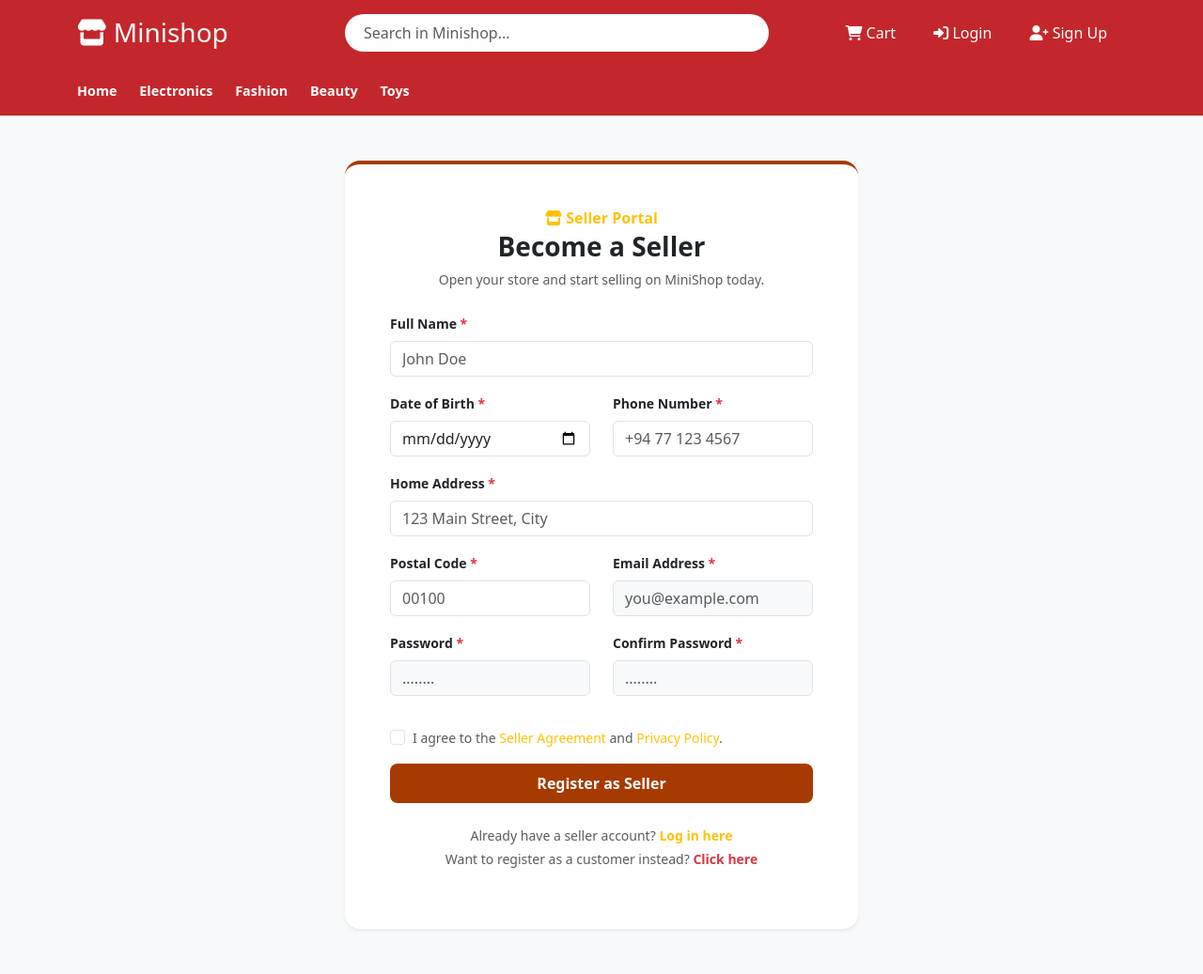
After one commit to Yasith-SE/Minishop-py, a Django app: page /register/seller/ in a window 1280 px wide. The commit adds this page. Shown: the whole page at 94% size. Run offline with Django 5.2, Linux system fonts and the light colour scheme.

Commit message:
Add user authentication forms, views, and templates; implement user profile model and migrations

```diff
--- /dev/null
+++ b/core/forms.py
@@ -0,0 +1,23 @@
+from django import forms
+from django.contrib.auth.forms import UserCreationForm
+from django.contrib.auth.models import User
+
+# Standard Customer Form
+class CustomerSignUpForm(UserCreationForm):
+    email = forms.EmailField(required=True)
+
+    class Meta:
+        model = User
+        fields = ['username', 'email']
+
+# Dedicated Seller Form
+class SellerSignUpForm(UserCreationForm):
+    email = forms.EmailField(required=True)
+    date_of_birth = forms.DateField(required=True, widget=forms.DateInput(attrs={'type': 'date'}))
+    phone_number = forms.CharField(required=True, max_length=20)
+    home_address = forms.CharField(required=True, max_length=255)
+    postal_code = forms.CharField(required=True, max_length=20)
+
+    class Meta:
+        model = User
+        fields = ['username', 'email']
--- a/core/urls.py
+++ b/core/urls.py
@@ -6,4 +6,12 @@ app_name = 'core'
 urlpatterns = [
     path('', views.home, name='home'),
     path('product/<slug:slug>/', views.product_detail, name='product_detail'),
+
+    # authentication routing
+    path('login/', views.login_view, name='login'),
+    path('logout/', views.logout_view, name='logout'),
+
+    # Registration Routes
+    path('register/', views.customer_signup_view, name='signup'),
+    path('register/seller/', views.seller_signup_view, name='seller_signup'),
 ]
--- a/core/views.py
+++ b/core/views.py
@@ -10,3 +10,76 @@ def product_detail(request, slug):
     # Get one specific product or return a 404 error if it doesn't exist
     product = get_object_or_404(Product, slug=slug, is_available=True)
     return render(request, 'detail.html', {'product': product})
+
+from django.contrib.auth import login, logout, authenticate
+from django.contrib.auth.forms import AuthenticationForm
+from django.shortcuts import render, redirect, get_object_or_404
+from .models import Product, Category, UserProfile
+from .forms import CustomerSignUpForm, SellerSignUpForm
+
+# ... keep your existing home and product_detail views ...
+
+def signup_view(request):
+    if request.method == 'POST':
+        form = CustomSignUpForm(request.POST)
+        if form.is_valid():
+            user = form.save()
+            # Save the seller role
+            is_seller = form.cleaned_data.get('is_seller')
+            UserProfile.objects.create(user=user, is_seller=is_seller)
+            # Log them in automatically
+            login(request, user)
+            return redirect('core:home')
+    else:
+        form = CustomSignUpForm()
+    return render(request, 'signup.html', {'form': form})
+
+def login_view(request):
+    if request.method == 'POST':
+        form = AuthenticationForm(data=request.POST)
+        if form.is_valid():
+            user = form.get_user()
+            login(request, user)
+            return redirect('core:home')
+    else:
+        form = AuthenticationForm()
+    return render(request, 'login.html', {'form': form})
+
+def logout_view(request):
+    if request.method == 'POST':
+        logout(request)
+        return redirect('core:home')
+
+
+
+def customer_signup_view(request):
+    if request.method == 'POST':
+        form = CustomerSignUpForm(request.POST)
+        if form.is_valid():
+            user = form.save()
+            UserProfile.objects.create(user=user, is_seller=False)
+            login(request, user)
+            return redirect('core:home')
+    else:
+        form = CustomerSignUpForm()
+    return render(request, 'signup.html', {'form': form})
+
+def seller_signup_view(request):
+    if request.method == 'POST':
+        form = SellerSignUpForm(request.POST)
+        if form.is_valid():
+            user = form.save()
+            # Save the extra seller data to the profile
+            UserProfile.objects.create(
+                user=user,
+                is_seller=True,
+                date_of_birth=form.cleaned_data.get('date_of_birth'),
+                phone_number=form.cleaned_data.get('phone_number'),
+                home_address=form.cleaned_data.get('home_address'),
+                postal_code=form.cleaned_data.get('postal_code')
+            )
+            login(request, user)
+            return redirect('core:home')
+    else:
+        form = SellerSignUpForm()
+    return render(request, 'seller_signup.html', {'form': form})
--- a/templates/base.html
+++ b/templates/base.html
@@ -22,15 +22,29 @@
                 <div class="col-md-3">
                     <h3 class="mb-0"><i class="fas fa-store"></i> Minishop</h3>
                 </div>
-                <div class="col-md-6">
+                <div class="col-md-5">
                     <div class="input-group">
                         <input type="text" class="form-control search-bar" placeholder="Search in Minishop...">
                     </div>
                 </div>
-                <div class="col-md-3 text-end">
+                <div class="col-md-4 text-end">
                     <a href="#"><i class="fas fa-shopping-cart"></i> Cart</a>
-                    <a href="#"><i class="fas fa-sign-in-alt"></i> Login</a>
-                    <a href="#"><i class="fas fa-user-plus"></i> Sign Up</a>
+
+                    {% if user.is_authenticated %}
+                        <span class="ms-3 text-white"><i class="fas fa-user"></i> Hello, {{ user.username }}</span>
+
+                        {% if user.userprofile and user.userprofile.is_seller %}
+                            <a href="#" class="ms-3 text-warning"><i class="fas fa-store"></i> Seller Dashboard</a>
+                        {% endif %}
+
+                        <form action="{% url 'core:logout' %}" method="post" class="d-inline ms-3">
+                            {% csrf_token %}
+                            <button type="submit" class="btn btn-sm btn-outline-light"><i class="fas fa-sign-out-alt"></i> Logout</button>
+                        </form>
+                    {% else %}
+                        <a href="{% url 'core:login' %}" class="ms-3"><i class="fas fa-sign-in-alt"></i> Login</a>
+                        <a href="{% url 'core:signup' %}" class="ms-3"><i class="fas fa-user-plus"></i> Sign Up</a>
+                    {% endif %}
                 </div>
             </div>
             <div class="row mt-3">
--- /dev/null
+++ b/templates/seller_signup.html
@@ -0,0 +1,100 @@
+{% extends 'base.html' %}
+{% block content %}
+<div class="row justify-content-center mt-5 mb-5">
+    <div class="col-md-8 col-lg-7 col-xl-6">
+        <div class="card shadow-sm border-0 rounded-4" style="border-top: 4px solid #a73a00 !important;">
+            <div class="card-body p-4 p-md-5">
+                <div class="text-center mb-4">
+                    <h6 class="text-warning fw-bold mb-1"><i class="fas fa-store"></i> Seller Portal</h6>
+                    <h3 class="fw-bold">Become a Seller</h3>
+                    <p class="text-muted small">Open your store and start selling on MiniShop today.</p>
+                </div>
+
+                {% if form.errors %}
+                <div class="alert alert-danger small p-2">
+                    {% for field in form %}
+                    {% for error in field.errors %}
+                    <p class="mb-0"><strong>{{ field.label }}:</strong> {{ error|striptags }}</p>
+                    {% endfor %}
+                    {% endfor %}
+                    {% for error in form.non_field_errors %}
+                    <p class="mb-0">{{ error|striptags }}</p>
+                    {% endfor %}
+                </div>
+                {% endif %}
+
+                <form method="post">
+                    {% csrf_token %}
+
+                    <div class="row">
+                        <div class="col-12 mb-3">
+                            <label class="form-label fw-bold small">Full Name <span class="text-danger">*</span></label>
+                            <input type="text" name="username" class="form-control" placeholder="John Doe" required>
+                        </div>
+
+                        <div class="col-md-6 mb-3">
+                            <label class="form-label fw-bold small">Date of Birth <span
+                                    class="text-danger">*</span></label>
+                            <input type="date" name="date_of_birth" class="form-control" required>
+                        </div>
+                        <div class="col-md-6 mb-3">
+                            <label class="form-label fw-bold small">Phone Number <span
+                                    class="text-danger">*</span></label>
+                            <input type="text" name="phone_number" class="form-control" placeholder="+94 77 123 4567"
+                                required>
+                        </div>
+
+                        <div class="col-12 mb-3">
+                            <label class="form-label fw-bold small">Home Address <span
+                                    class="text-danger">*</span></label>
+                            <input type="text" name="home_address" class="form-control"
+                                placeholder="123 Main Street, City" required>
+                        </div>
+
+                        <div class="col-md-6 mb-3">
+                            <label class="form-label fw-bold small">Postal Code <span
+                                    class="text-danger">*</span></label>
+                            <input type="text" name="postal_code" class="form-control" placeholder="00100" required>
+                        </div>
+                        <div class="col-md-6 mb-3">
+                            <label class="form-label fw-bold small">Email Address <span
+                                    class="text-danger">*</span></label>
+                            <input type="email" name="email" class="form-control bg-light" placeholder="you@example.com"
+                                required>
+                        </div>
+
+                        <div class="col-md-6 mb-3">
+                            <label class="form-label fw-bold small">Password <span class="text-danger">*</span></label>
+                            <input type="password" name="password1" class="form-control bg-light" placeholder="........"
+                                required>
+                        </div>
+                        <div class="col-md-6 mb-3">
+                            <label class="form-label fw-bold small">Confirm Password <span
+                                    class="text-danger">*</span></label>
+                            <input type="password" name="password2" class="form-control bg-light" placeholder="........"
+                                required>
+                        </div>
+                    </div>
+
+                    <div class="mb-3 form-check mt-3">
+                        <input type="checkbox" class="form-check-input" required>
+                        <label class="form-check-label text-muted small">I agree to the <a href="#"
+                                class="text-warning text-decoration-none">Seller Agreement</a> and <a href="#"
+                                class="text-warning text-decoration-none">Privacy Policy</a>.</label>
+                    </div>
+
+                    <button type="submit" class="btn w-100 text-white rounded-3 py-2 fw-bold"
+                        style="background-color: #a73a00;">Register as Seller</button>
+                </form>
+
+                <div class="mt-4 text-center small">
+                    <p class="text-muted mb-1">Already have a seller account? <a href="{% url 'core:login' %}"
+                            class="text-warning text-decoration-none fw-bold">Log in here</a></p>
+                    <p class="text-muted">Want to register as a customer instead? <a href="{% url 'core:signup' %}"
+                            class="text-danger text-decoration-none fw-bold">Click here</a></p>
+                </div>
+            </div>
+        </div>
+    </div>
+</div>
+{% endblock %}
```
Also changed, not shown: core/models.py (+17 -0 lines), templates/login.html (added, +15 -0 lines), templates/signup.html (added, +69 -0 lines), core/migrations/0002_userprofile.py (added), core/migrations/0003_userprofile_date_of_birth_userprofile_home_address_and_more.py (added), db.sqlite3.
